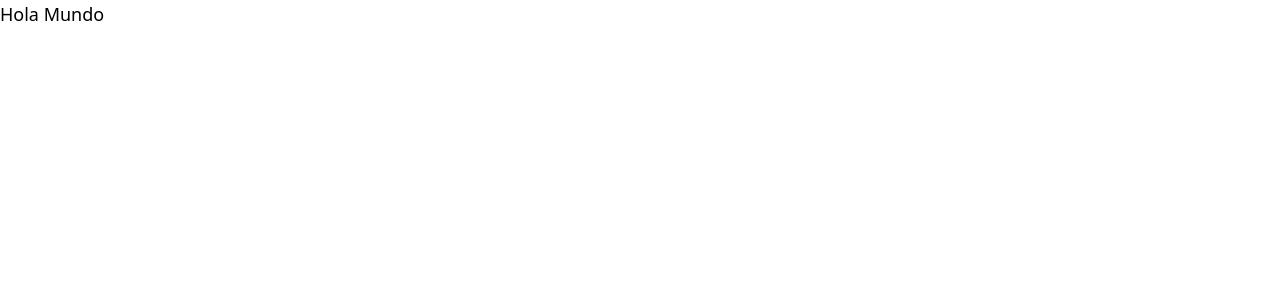
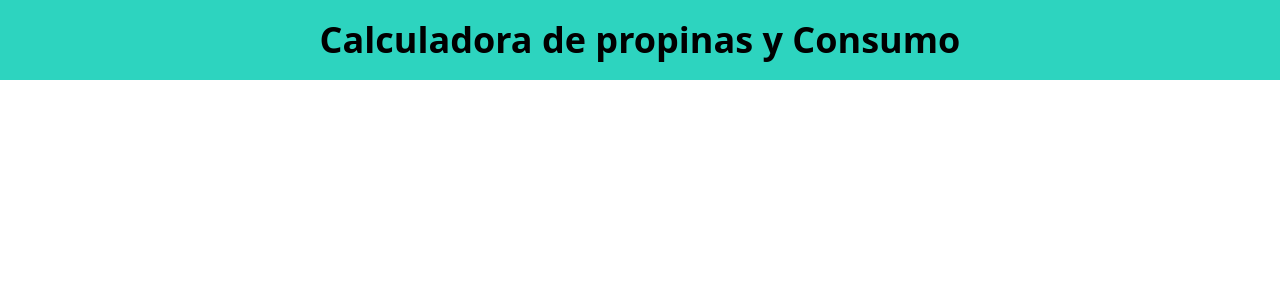
Before and after one commit to jimmy-bustillo/calculadora_propinas, a React (Vite) app: page / in a window 1280 px wide. Shown: the top 300 px of the page. Built offline with nearby package versions, Linux system fonts and the light colour scheme.

Commit message:
Agrega el header

```diff
--- a/src/App.tsx
+++ b/src/App.tsx
@@ -1,7 +1,11 @@
 function App() {
   return (
     <>
-      <h1 className=' text-lg'>Hola Mundo</h1>
+      <header className='bg-teal-400 py-5'>
+        <h1 className='text-center text-4xl font-black'>
+          Calculadora de propinas y Consumo
+        </h1>
+      </header>
     </>
   )
 }
```
